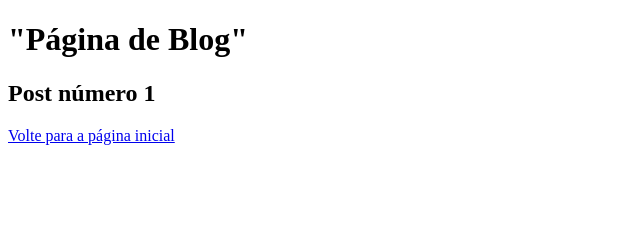
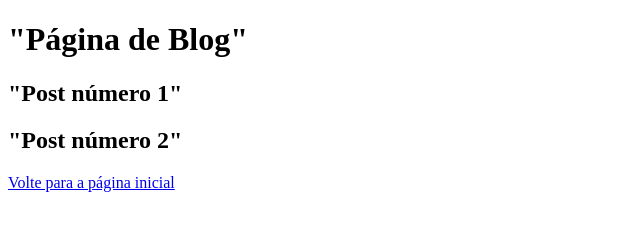
Before and after one commit to yatesDev0811/Aprendendo-Git, a plain HTML site: page blog.html in a window 1280 px wide. Shown: the whole page, without its empty margins (0-640 px from the left). Drawn offline with Linux system fonts and the light colour scheme.

Commit message:
Update blog

```diff
--- a/blog.html
+++ b/blog.html
@@ -7,7 +7,8 @@
 </head>
 <body>
     <h1>"Página de Blog"</h1>
-    <h2>Post número 1</h2>
+    <h2>"Post número 1"</h2>
+    <h2>"Post número 2"</h2>
     <a href="index.html">Volte para a página inicial</a>
 </body>
 </html>
```
